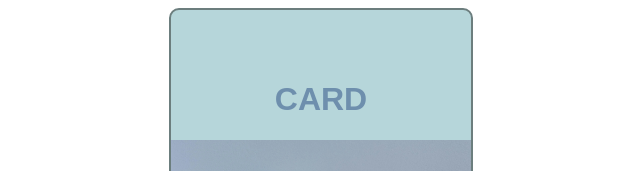
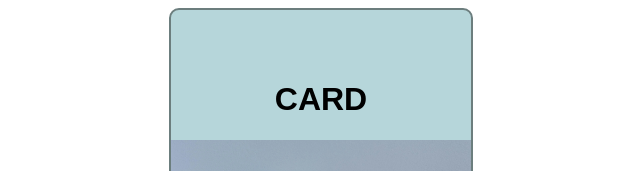
Before and after one commit to Ananjana246/css, a plain HTML site: page card_layout.html in a window 1280 px wide. Shown: the top 171 px of the page, without its empty margins (319-959 px from the left). Drawn offline with Linux system fonts and the light colour scheme.

Commit message:
first commit

```diff
--- a/cardLayout.css
+++ b/cardLayout.css
@@ -13,7 +13,7 @@
     border-radius: 10px;
 }
 h1{
-  color:rgb(110, 143, 173);
+  /* color:rgb(110, 143, 173); */
   text-align:center;
 
 }
```
Also changed, not shown: dum.js (added).
